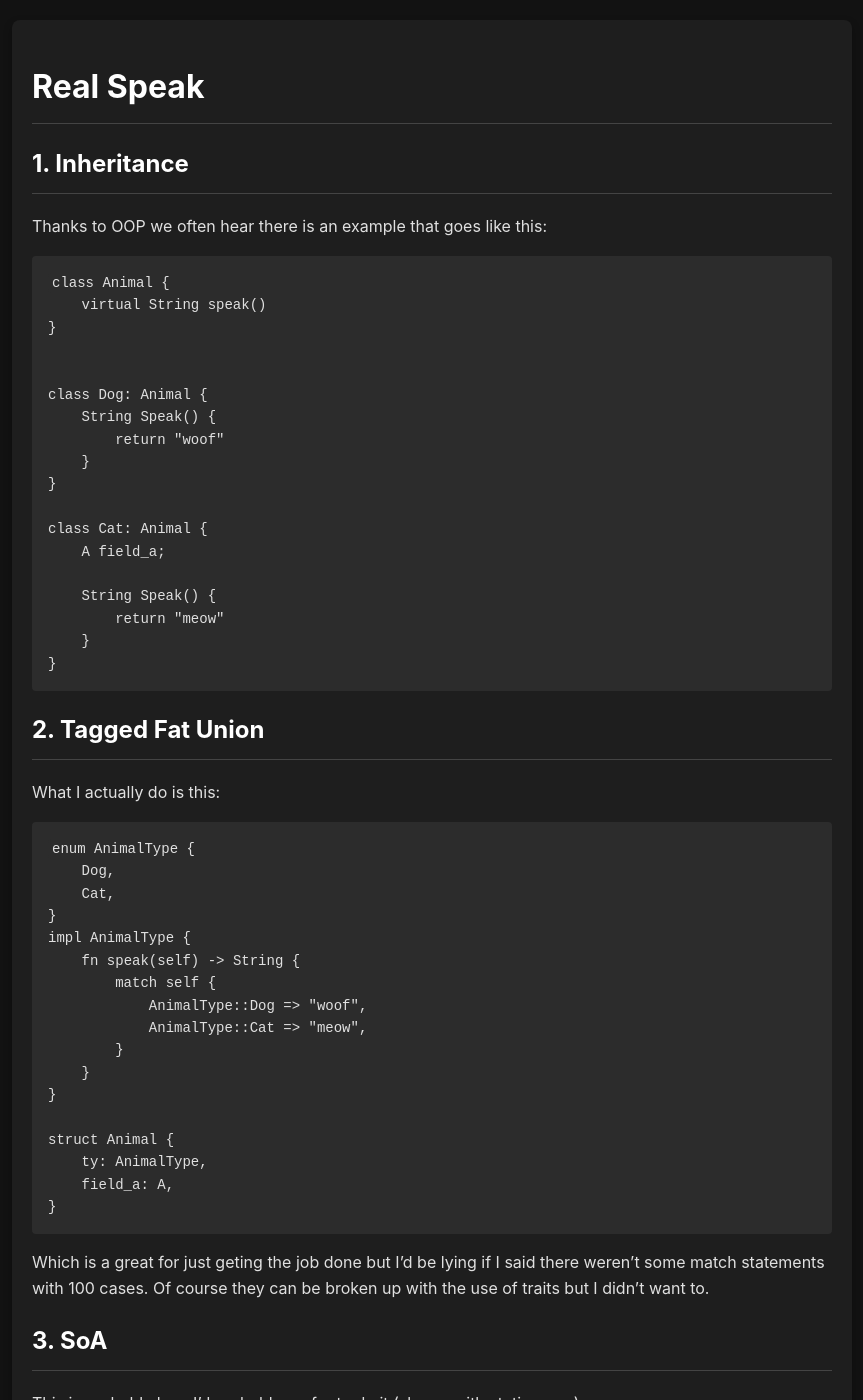
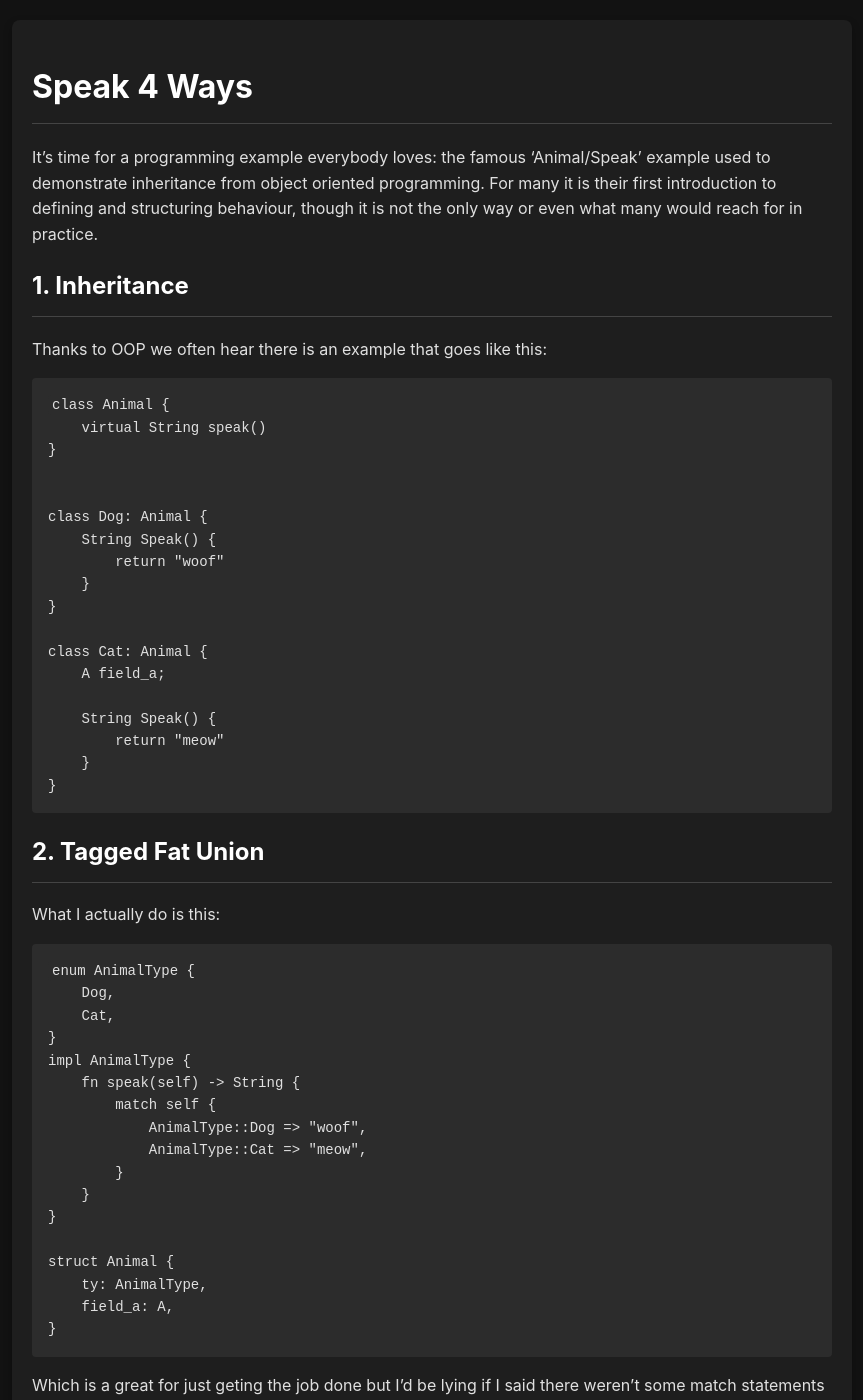
Before and after one commit to xpjb/xpjb.github.io, a Jekyll site: the page built from blog/speak.md, in a window 1280 px wide and 1400 px high. Shown: the whole window, without its empty margins (208-1071 px from the left). Built offline with Jekyll 4.4.1, drawn with Linux system fonts in a browser that asks for light colours; our own code applies the rules of GitHub Pages for plain Markdown files; some of the changed text lies outside the part shown.

Commit message:
speak update

````diff
--- a/blog/speak.md
+++ b/blog/speak.md
@@ -1,7 +1,10 @@
-# Real Speak
+# Speak 4 Ways
+It's time for a programming example everybody loves: the famous 'Animal/Speak' example used to demonstrate inheritance from object oriented programming. For many it is their first introduction to defining and structuring behaviour, though it is not the only way or even what many would reach for in practice.
+
+
 ## 1. Inheritance
 Thanks to OOP we often hear there is an example that goes like this:
-```
+```cpp
 class Animal {
     virtual String speak()
 }
@@ -46,6 +49,7 @@
 Of course they can be broken up with the use of traits but I didn't want to.
 
 ## 3. SoA
+There is no rule that says you should refer to things one at a time. In fact, there can be a lot of nice benefits to working at the collection level always, although they are hard to explain.
 This is probably how I'd probably prefer to do it (shown with static array):
 ```rust
 const MAX_ANIMALS: usize = 64000;
@@ -56,12 +60,12 @@
 ```
 
 ## 4. All Loaded at Runtime
-Or truly, loading all logic from disk so the game has unlimited mod support:
-```
+Making the game moddable is the Holy Grail.
+```cpp
 // ???
 // Lua shit
 ```
 Truly I think this depends completely. Can it be completely data driven - serialize and deserialize. Does it need to run scripts? Then we would become API maintainers.
 
-===
+---
 This relates to [my game Gnomes](https://store.steampowered.com/app/3133060/Gnomes/) as it approaches 50,000 sales. 2. is in production. I think 3. would assist me to design a proper save format AS WELL AS improve performance for [peoples crazy lategame builds]() (although that has more to do with it being stored in a HashMap though the solution would BECOME this). I think 4. would be the ultimate dream of a game but takes planning.
````
Also changed, not shown: index.md (+3 -0 lines).
